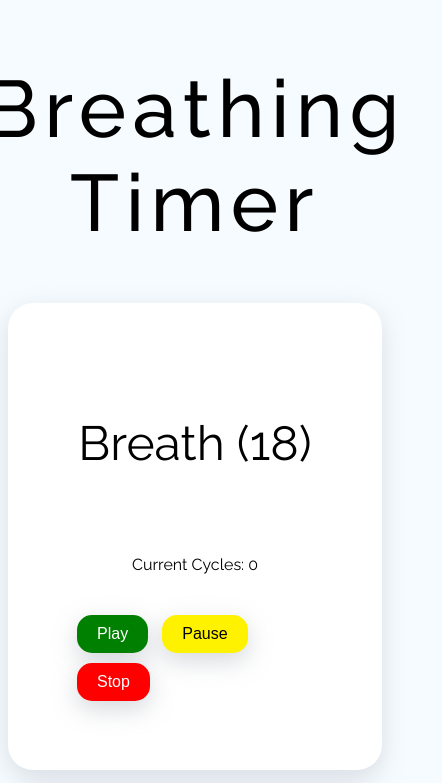
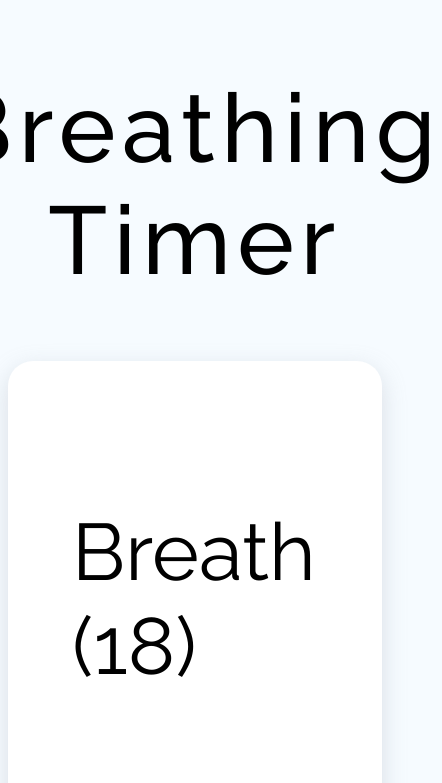
Before and after one commit to EjCabada/breathingtTimer, a plain HTML site: page index.html in a window 390 px wide. Shown: the top 783 px of the page, 442 px wide, since content can reach past the window. Drawn offline with Linux system fonts and the light colour scheme.

Commit message:
Add files via upload

```diff
--- a/style.css
+++ b/style.css
@@ -109,3 +109,22 @@ button {
   background-color: rgb(220, 220, 220);
   /* Slightly darker background for active state */
 }
+
+@media (max-width: 1000px) {
+
+  /* Increase font size for specific elements */
+  #title {
+    font-size: calc(5em + 1rem);
+    /* Add 1.5rem to base size */
+  }
+
+  .timer {
+    font-size: calc(3em + 2rem);
+    /* Add 1rem to base size */
+  }
+
+  button {
+    font-size: calc(1em + 1.5rem);
+    /* Add 0.5rem to base size */
+  }
+}
```
